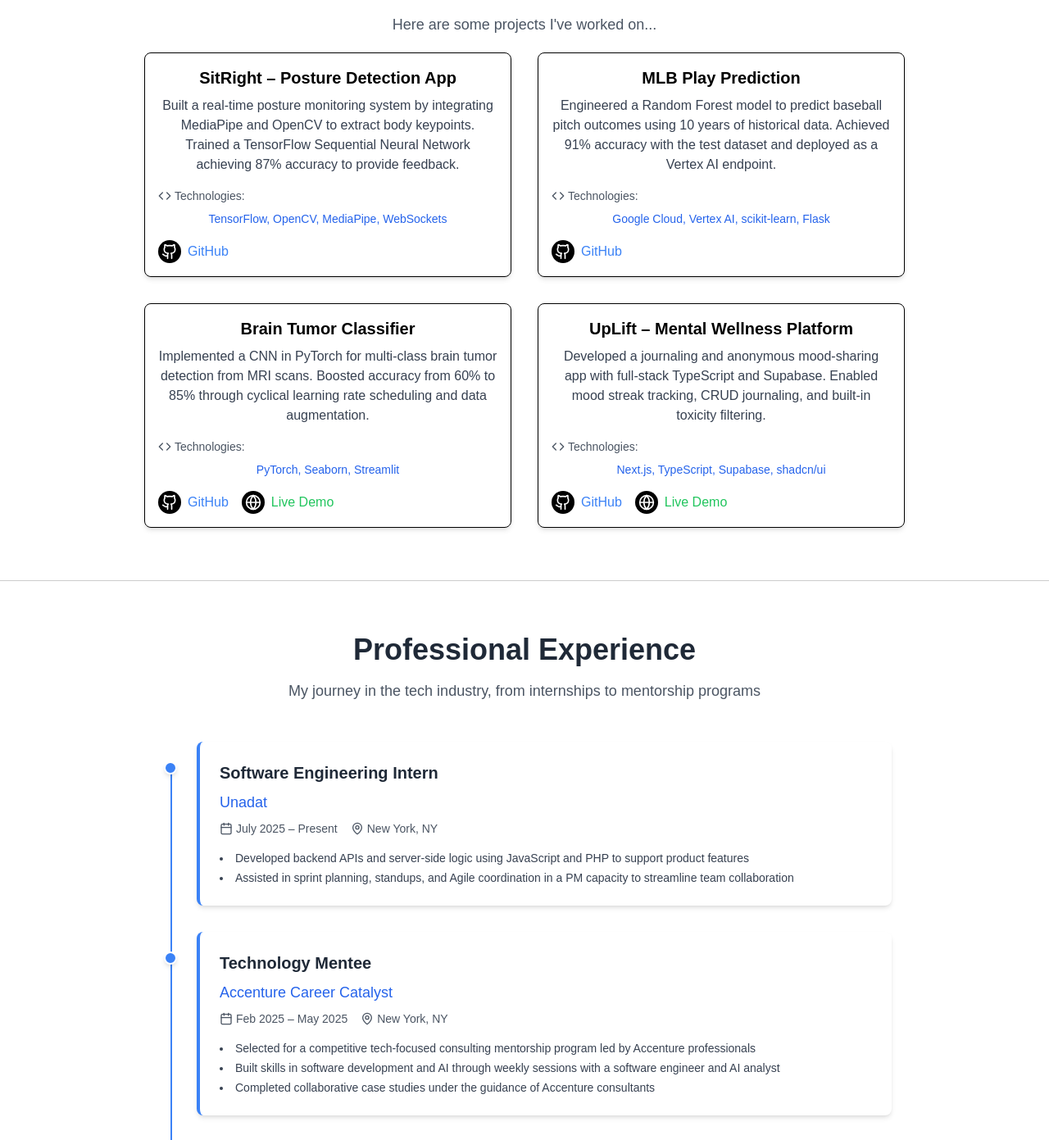
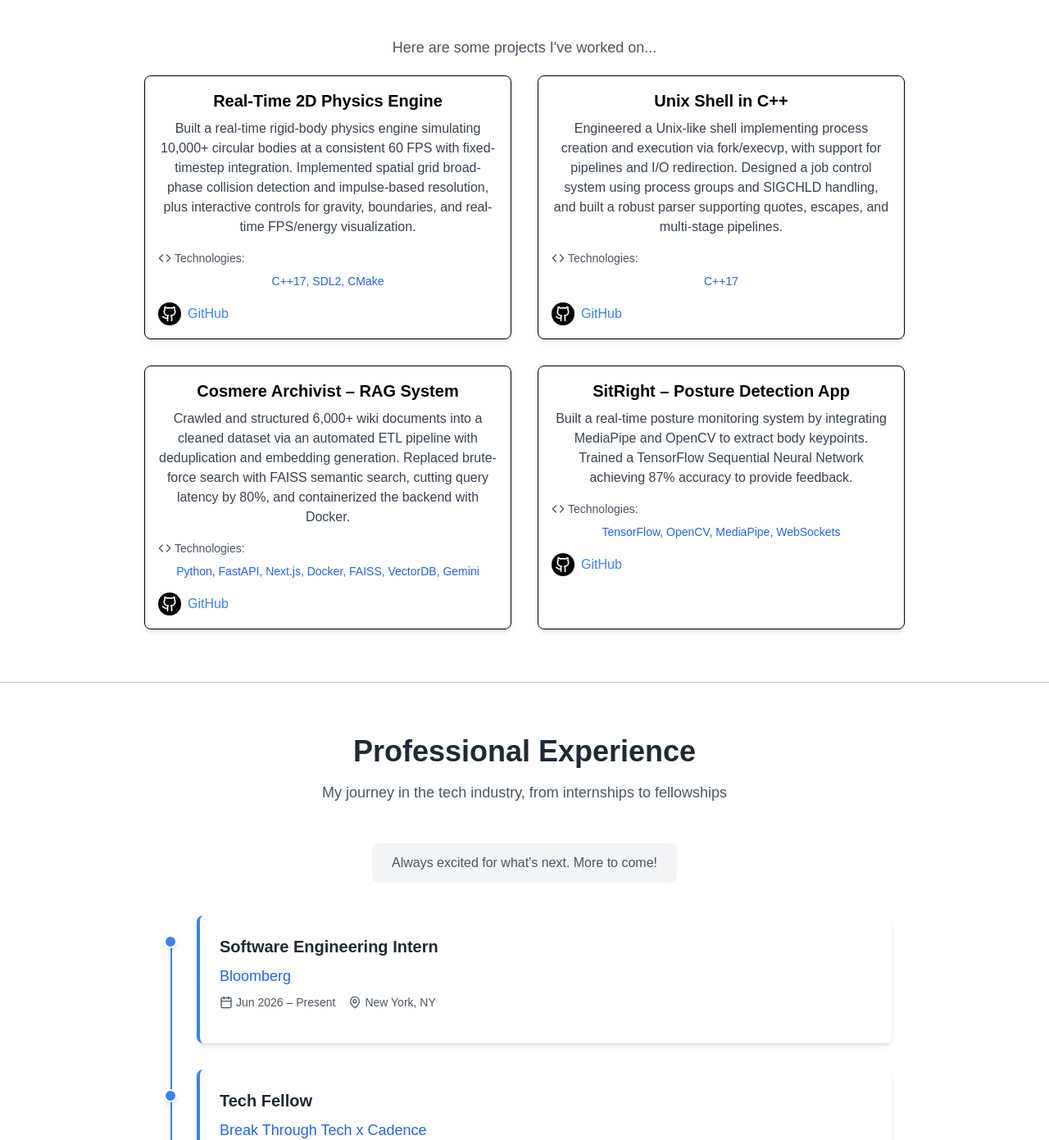
Before and after one commit to AJ576/personal-website, a Next.js app: page / in a window 1280 px wide. Shown: the part 1349-2740 px from the top of the page at 82% size. Built offline with nearby package versions, Linux system fonts and the light colour scheme.

Commit message:
updates to the site

```diff
--- a/app/page.js
+++ b/app/page.js
@@ -8,12 +8,30 @@
   const experiences = [
     {
       title: "Software Engineering Intern",
+      company: "Bloomberg",
+      location: "New York, NY",
+      duration: "Jun 2026 – Present",
+      responsibilities: []
+    },
+    {
+      title: "Tech Fellow",
+      company: "Break Through Tech x Cadence",
+      location: "New York, NY",
+      duration: "Sep 2025 – Dec 2025",
+      responsibilities: [
+        "Developed pipelines to analyze 25K+ candidate/job records, improving job-to-candidate matching accuracy",
+        "Built text preprocessing services with normalization, tokenization, and REST API integration"
+      ]
+    },
+    {
+      title: "Software Engineering Intern",
       company: "Unadat",
       location: "New York, NY",
-      duration: "July 2025 – Present",
+      duration: "Jul 2025 – Aug 2025",
       responsibilities: [
-        "Developed backend APIs and server-side logic using JavaScript and PHP to support product features",
-        "Assisted in sprint planning, standups, and Agile coordination in a PM capacity to streamline team collaboration"
+        "Redesigned task management UI using JavaScript and integrated with optimized PHP backend APIs, improving usability for 100+ active users",
+        "Implemented advanced search & filtering features, cutting average task retrieval time",
+        "Extended platform from B2C into B2B markets by building a scalable terminology wrapper system, supporting new client onboarding"
       ]
     },
     {
@@ -26,46 +44,33 @@
         "Built skills in software development and AI through weekly sessions with a software engineer and AI analyst",
         "Completed collaborative case studies under the guidance of Accenture consultants"
       ]
-    },
-    {
-      title: "AI4ALL Fellow – Supervised Learning Team",
-      company: "AI4ALL",
-      location: "New York, NY",
-      duration: "Nov 2024 – Mar 2025",
-      responsibilities: [
-        "Led data preprocessing and model training for a brain tumor classification project using CNNs",
-        "Deployed model via Streamlit App for real-time inference",
-        "Engaged with AI professionals to explore ethical and practical applications of machine learning"
-      ]
     }
   ];
 
   const projects = [
     {
+      name: 'Real-Time 2D Physics Engine',
+      content: 'Built a real-time rigid-body physics engine simulating 10,000+ circular bodies at a consistent 60 FPS with fixed-timestep integration. Implemented spatial grid broad-phase collision detection and impulse-based resolution, plus interactive controls for gravity, boundaries, and real-time FPS/energy visualization.',
+      link: 'https://github.com/AJ576/physics_engine',
+      technologies: 'C++17, SDL2, CMake'
+    },
+    {
+      name: 'Unix Shell in C++',
+      content: 'Engineered a Unix-like shell implementing process creation and execution via fork/execvp, with support for pipelines and I/O redirection. Designed a job control system using process groups and SIGCHLD handling, and built a robust parser supporting quotes, escapes, and multi-stage pipelines.',
+      link: 'https://github.com/AJ576/shell',
+      technologies: 'C++17'
+    },
+    {
+      name: 'Cosmere Archivist – RAG System',
+      content: 'Crawled and structured 6,000+ wiki documents into a cleaned dataset via an automated ETL pipeline with deduplication and embedding generation. Replaced brute-force search with FAISS semantic search, cutting query latency by 80%, and containerized the backend with Docker.',
+      link: 'https://github.com/AJ576/loreGPT',
+      technologies: 'Python, FastAPI, Next.js, Docker, FAISS, VectorDB, Gemini'
+    },
+    {
       name: 'SitRight – Posture Detection App',
       content: 'Built a real-time posture monitoring system by integrating MediaPipe and OpenCV to extract body keypoints. Trained a TensorFlow Sequential Neural Network achieving 87% accuracy to provide feedback.',
       link: 'https://github.com/AJ576/SitRight',
       technologies: 'TensorFlow, OpenCV, MediaPipe, WebSockets'
-    },
-    {
-      name: 'MLB Play Prediction',
-      content: 'Engineered a Random Forest model to predict baseball pitch outcomes using 10 years of historical data. Achieved 91% accuracy with the test dataset and deployed as a Vertex AI endpoint.',
-      link: 'https://github.com/AJ576/MLB-Prediction',
-      technologies: 'Google Cloud, Vertex AI, scikit-learn, Flask'
-    },
-    {
-      name: 'Brain Tumor Classifier',
-      content: 'Implemented a CNN in PyTorch for multi-class brain tumor detection from MRI scans. Boosted accuracy from 60% to 85% through cyclical learning rate scheduling and data augmentation.',
-      link: 'https://github.com/AJ576/BRAIN_TUMOR_CLASSIFIER',
-      demo: 'https://braintumorclassifier.streamlit.app/',
-      technologies: 'PyTorch, Seaborn, Streamlit'
-    },
-    {
-      name: 'UpLift – Mental Wellness Platform',
-      content: 'Developed a journaling and anonymous mood-sharing app with full-stack TypeScript and Supabase. Enabled mood streak tracking, CRUD journaling, and built-in toxicity filtering.',
-      link: 'https://github.com/UpLift-CodePath-Web103/Uplift',
-      demo: 'https://uplift-codepath.netlify.app/',
-      technologies: 'Next.js, TypeScript, Supabase, shadcn/ui'
     }
   ];
 
@@ -90,10 +95,10 @@
             id="hero"
             className="flex flex-col items-center justify-center bg-gradient-to-r from-blue-500 to-indigo-600 text-white text-center min-h-screen px-6"
           >
-            <div className="max-w-2xl">
+            <div className="max-w-4xl">
               <h1 className="text-5xl font-extrabold mb-4">Aditya Jha</h1>
               <p className="text-lg font-medium text-gray-200 mb-6">
-                Software Engineering Intern | CS Student at CCNY | AI & ML Enthusiast
+                Software Engineering Intern | CS Student at CCNY | Real-Time Systems & AI/ML Enthusiast
               </p>
               <div className="flex gap-4 justify-center">
               <a href="#about"><button className="px-6 py-3 bg-transparent border border-white text-white font-semibold rounded-lg hover:bg-white hover:text-blue-500">
@@ -108,9 +113,8 @@
             <p className="text-lg text-gray-600 text-center max-w-2xl">
               Hello there! <br />
               My name is Aditya Jha, I am a Computer Science Major at CCNY.<br />
-              I love building things ranging from full-fledged ML applications like a Brain Tumor classifier
-              and a Posture detection app to quirky things like a RAG tool that knows bash like the back of its metaphorical hand (currently a WIP).<br />
-              Currently I am deep into Machine Learning and RAGs and want to master them.
+              I love building things ranging from full-fledged ML applications like a Posture detection app to quirky things like a RAG system that knows the Cosmere book universe like the back of its metaphorical hand.<br />
+              Currently I am deep into Machine Learning and RAGs and want to master them, and I've also been getting really into real-time systems and distributed systems.
               On the side, I love fiddling with full stack dev.<br />
               I also enjoy reading Science Fiction (please read <em>Blindsight</em>), playing some <em>Breath of the Wild</em> on the Switch, and Squash in the real world.
             </p>
@@ -142,8 +146,15 @@
               <div className="text-center mb-12">
                 <h2 className="text-4xl font-bold text-gray-800 mb-4">Professional Experience</h2>
                 <p className="text-lg text-gray-600 max-w-2xl mx-auto">
-                  My journey in the tech industry, from internships to mentorship programs
+                  My journey in the tech industry, from internships to fellowships
                 </p>
+              </div>
+
+              {/* Forward-looking note */}
+              <div className="text-center mb-10">
+                <div className="inline-block bg-gray-100 rounded-lg px-6 py-3">
+                  <p className="text-gray-600 font-medium">Always excited for what's next. More to come!</p>
+                </div>
               </div>
 
               <div className="max-w-4xl mx-auto">
@@ -157,13 +168,6 @@
                     responsibilities={experience.responsibilities}
                   />
                 ))}
-              </div>
-
-              {/* Future experiences placeholder */}
-              <div className="text-center mt-12">
-                <div className="inline-block bg-gray-100 rounded-lg px-6 py-3">
-                  <p className="text-gray-600 font-medium">More experiences coming soon...</p>
-                </div>
               </div>
             </div>
           </section>
--- a/components/header.js
+++ b/components/header.js
@@ -5,6 +5,8 @@
           <a href="#hero">Home</a>
           <a href="#about">About</a>
           <a href="#portfolio">Portfolio</a>
+          <a href="#experience">Experience</a>
+          <a href="#skills">Skills</a>
           <a href="#contact">Contact</a>
         </nav>
       </header>
--- a/components/skills.js
+++ b/components/skills.js
@@ -22,12 +22,12 @@
     },
     {
       title: "Cloud & DevOps",
-      skills: ["Google Cloud Platform", "AWS", "Vercel", "Docker", "Linux"],
+      skills: ["Google Cloud Platform", "AWS", "Vercel", "Docker", "Linux", "POSIX", "CI/CD"],
       color: "bg-orange-100 text-orange-800"
     },
     {
       title: "Databases & Storage",
-      skills: ["MongoDB", "MySQL", "PostgreSQL", "Supabase", "Firebase"],
+      skills: ["MongoDB", "MySQL", "PostgreSQL", "Supabase", "Firebase", "BigQuery"],
       color: "bg-pink-100 text-pink-800"
     },
     {
@@ -37,7 +37,7 @@
     },
     {
       title: "Developer Tools",
-      skills: ["VS Code", "Jupyter", "Postman", "Google Colab"],
+      skills: ["VS Code", "Jupyter", "Postman", "Google Colab", "CMake"],
       color: "bg-yellow-100 text-yellow-800"
     }
   ];
```
Also changed, not shown: 2 other files (tests, documents, lock files or other folders).
